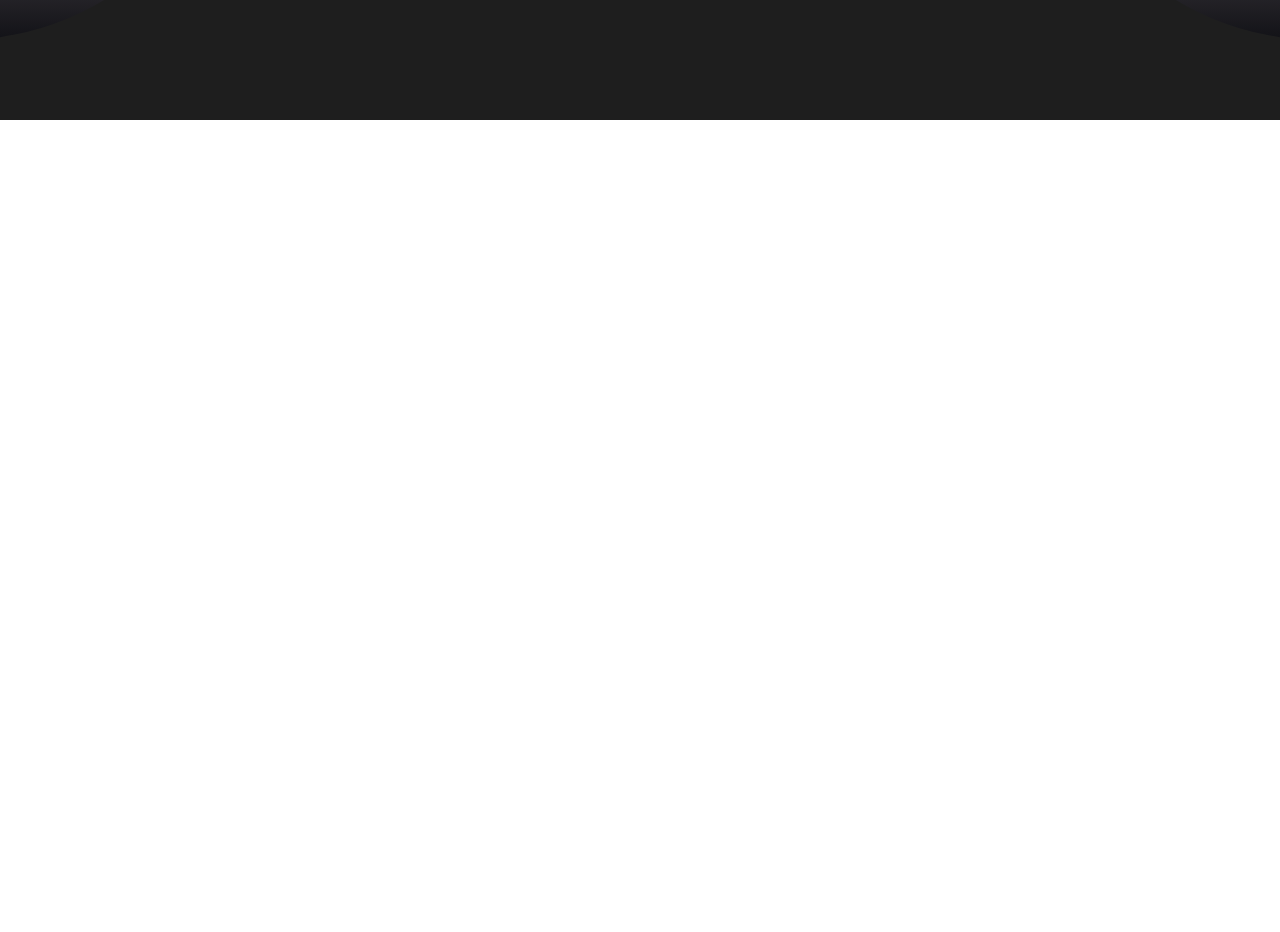
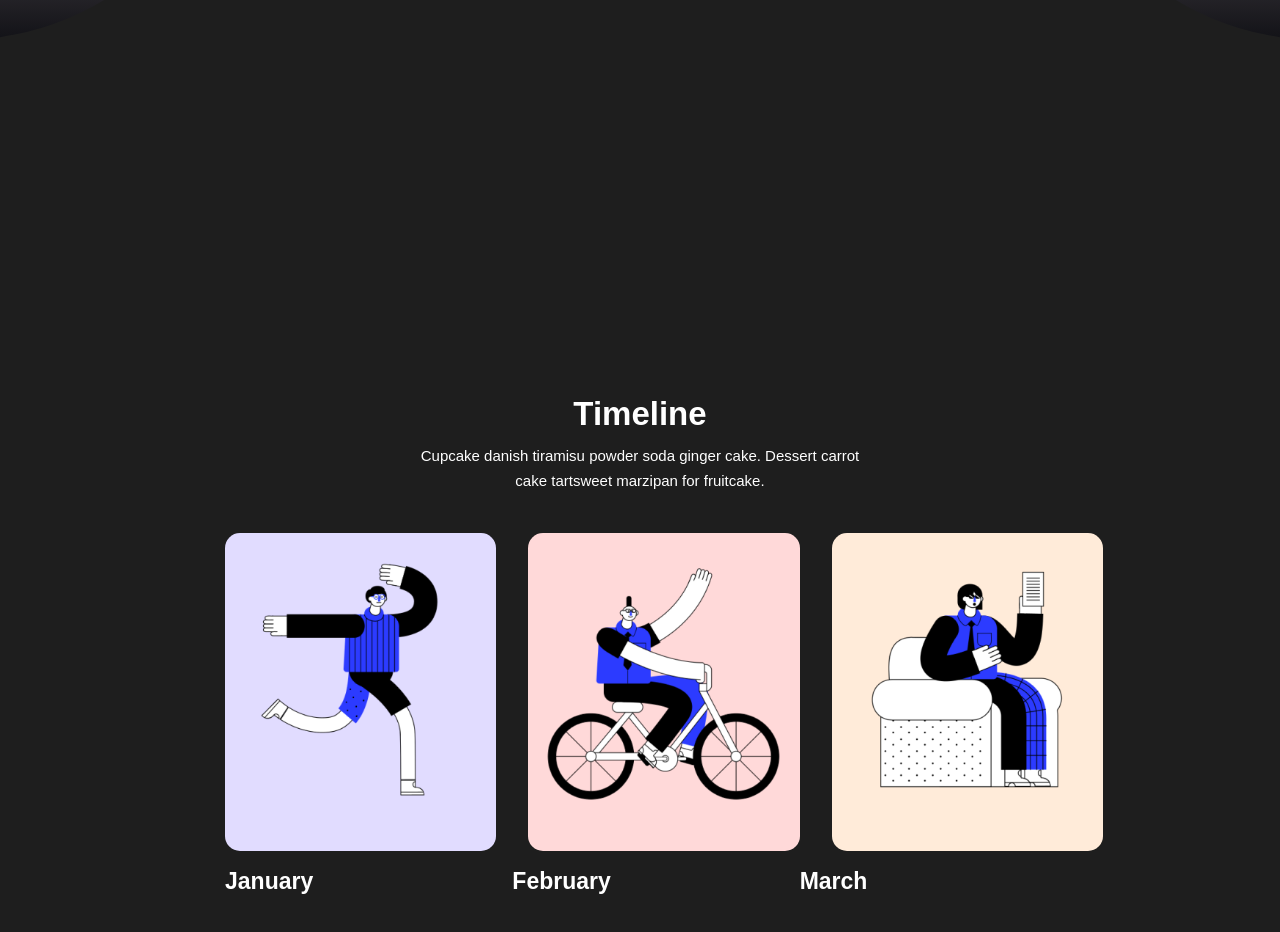
Before and after one commit to sehaj1408/WDL-website-cloned, a React (Create React App) app: page / in a window 1280 px wide. Shown: the part 680-1612 px from the top of the page. Before the commit the page ends 800 px from the top, so only its background shows below. Built offline with nearby package versions, Linux system fonts and the light colour scheme.

Commit message:
Made Timeline

```diff
--- a/src/components/Timeline/Timeline.jsx
+++ b/src/components/Timeline/Timeline.jsx
@@ -2,7 +2,29 @@ import './timeline.css';
 
 const Timeline = () => {
     return (
-        <></>
+        <div className='timeline'>
+            <div className="timeline-content">
+                <h2 className="timeline-maintext">Timeline</h2>
+                <p className='timeline-subtext'>Cupcake danish tiramisu powder soda ginger cake. Dessert carrot <br></br> cake tartsweet marzipan for fruitcake.</p>
+            </div>
+            <div className='timeline-partners'>
+                <div className='jan-partners-box'>
+                    <img src="/images/partners_jan.png" alt="January Partners" className='partner-images'/>
+                    <br></br>
+                </div>
+                <div className='feb-partners-box'>
+                    <img src="/images/partners_feb.png" alt="February Partners" className='partner-images'/>
+                </div>
+                <div className='march-partners-box'>
+                    <img src="/images/partners_march.png" alt="March Partners" className='partner-images'/>
+                </div>
+            </div>
+            <div className='timeline-partners'>
+                <h7 className='timeline-partners-text'>January</h7>
+                <h7 className='timeline-partners-text'>February</h7>
+                <h7 className='timeline-partners-text'>March</h7>
+            </div>
+        </div>
     );
 };
 
--- a/src/components/Timeline/timeline.css
+++ b/src/components/Timeline/timeline.css
@@ -1 +1,96 @@
 @import url('~/src/App.css');
+
+.timeline {
+    background-color: var(--bg);
+    min-height: 100vh;
+    display: flex;
+    align-items: center;
+    justify-content: center;
+    position: relative;
+    overflow: hidden;
+    display: block;
+    padding: 225px;
+  }
+
+    .timeline-content {
+        color: #FFFFFF;
+        font-family: href="https://fonts.googleapis.com/css?family=Inter";
+        padding: 40px;
+        align-content: center;
+    }
+
+    .timeline-maintext {
+        animation: fadeIn 4s;
+        font-size: 33px;
+        position: relative;
+        text-align: center;
+        margin-top: 10px;
+        z-index: 2;
+    }
+
+    .timeline-subtext {
+        font-family: href="https://fonts.googleapis.com/css2?family=Inter:wght@100";
+        animation: fadeIn 4s;
+        font-size: 15px;
+        line-height: 25px;
+        position: relative;
+        text-align: center;
+        margin-top: 10px;
+        z-index: 2;
+    }
+
+.timeline-partners {
+    display: grid;
+    grid-template-columns: repeat(3, 1fr);
+    gap: 2rem;
+}
+
+    .partner-images {
+        animation: fadeIn 3s;
+        width: auto;
+        height: 300px;
+    }
+
+    .jan-partners-box {
+        animation: fadeIn 3s;
+        display: flex;
+        flex-direction: column;
+        align-items: center;
+        text-align: center;
+        background: #e1dcff;
+        border-radius: 15px;
+        transition: 0.5s all cubic-bezier(0.075, 0.82, 0.165, 1);
+    }
+
+    .feb-partners-box {
+        animation: fadeIn 3s;
+        display: flex;
+        flex-direction: column;
+        align-items: center;
+        text-align: center;
+        background: #ffd9d9;
+        border-radius: 15px;
+        transition: 0.5s all cubic-bezier(0.075, 0.82, 0.165, 1);
+    }
+
+    .march-partners-box {
+        animation: fadeIn 3s;
+        display: flex;
+        flex-direction: column;
+        align-items: center;
+        text-align: center;
+        background: #ffebd9;
+        border-radius: 15px;
+        transition: 0.5s all cubic-bezier(0.075, 0.82, 0.165, 1);
+    }
+
+.timeline-partners-text {
+    color: white;
+    animation: fadeIn 4s;
+    font-size: 23px;
+    font-weight: bold;
+    position: relative;
+    text-align: left;
+    margin-top: 17px;
+    z-index: 2;
+}
```
